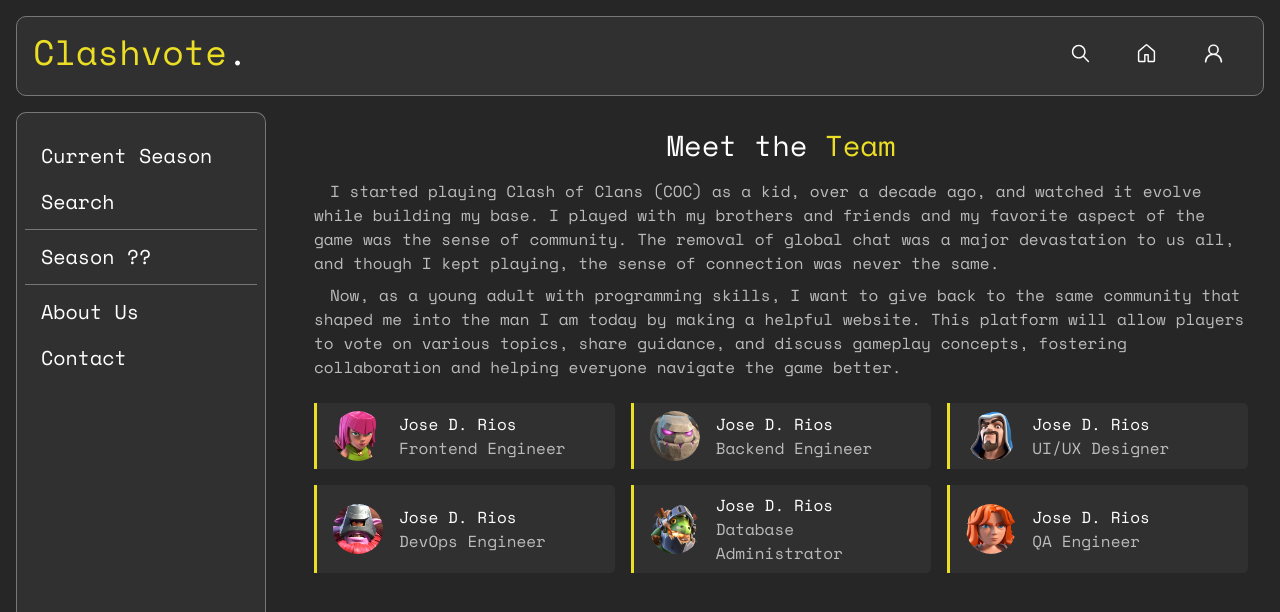
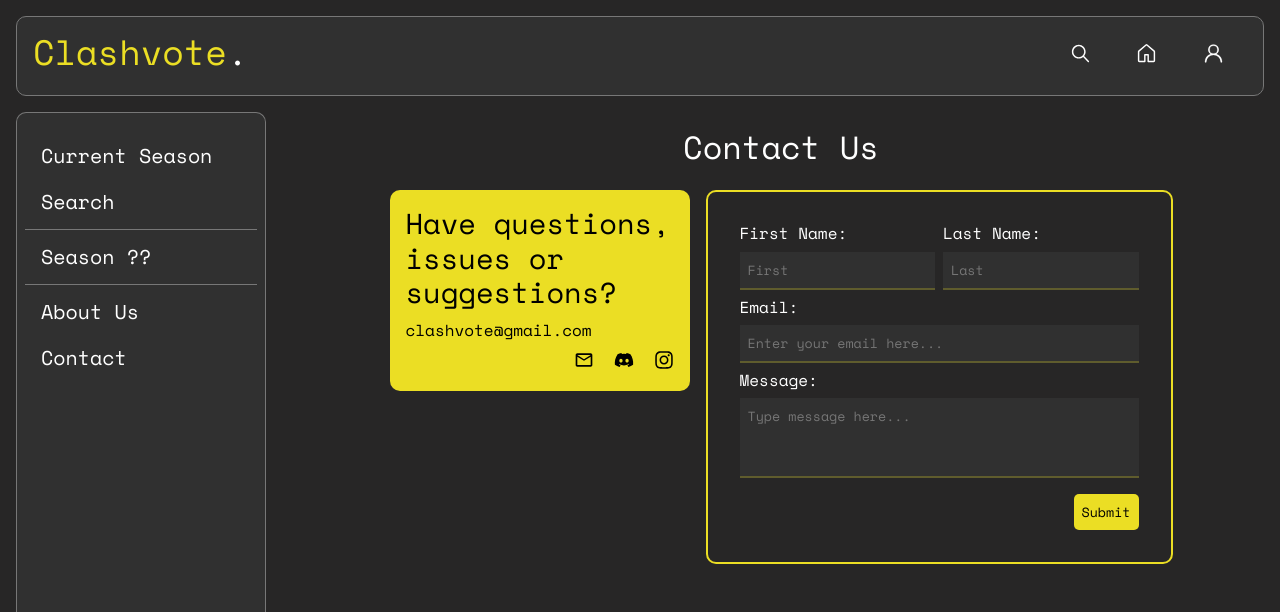
Before and after one commit to josedrios/clashvote, a React (Vite) app: page / in a window 1280 px wide. Shown: the top 612 px of the page. Built offline with nearby package versions, Linux system fonts and the light colour scheme.

Commit message:
Cleaned up contact.jsx alongside its scss code

```diff
--- a/src/Components/layout/App.jsx
+++ b/src/Components/layout/App.jsx
@@ -6,7 +6,7 @@ import "../../styles/main.scss";
 
 export default function App() {
     const [isSideBarOpen, setIsSideBarOpen] = useState(false);
-    const [mainView, setMainView] = useState("about");
+    const [mainView, setMainView] = useState("contact");
 
     const toggleSideBar = () => {
         setIsSideBarOpen(!isSideBarOpen);
--- a/src/Components/pages/Contact.jsx
+++ b/src/Components/pages/Contact.jsx
@@ -8,7 +8,7 @@ function Contact({}) {
             <h2 id="contact-title">Contact Us</h2>
             <div id="contact-body-container">
                 <div id="contact-info">
-                    <h3>Have questions or suggestions?</h3>
+                    <h3>Have questions, issues or suggestions?</h3>
                     <div>clashvote@gmail.com</div>
                     <div id="contact-buttons-container">
                         <button>
@@ -23,7 +23,7 @@ function Contact({}) {
                     </div>
                 </div>
                 <div id="contact-create-message">
-                    <form action="">
+                    <form action="" id="contact-form">
                         <div id="contact-naming-container">
                             <div
                                 id="first-name-section"
@@ -48,6 +48,7 @@ function Contact({}) {
                         />
                         <h4>Message:</h4>
                         <textarea name="" id="contact-message-text" placeholder="Type message here..."></textarea>
+                        <button id="contact-submit-btn" className="standard-btn">Submit</button>
                     </form>
                 </div>
             </div>
--- a/src/styles/components/_buttons.scss
+++ b/src/styles/components/_buttons.scss
@@ -1,3 +1,17 @@
+// General
+.standard-btn {
+    background-color: $primary-color;
+    border-radius: $border-radius-xs;
+    width: min-content;
+    padding: $spacing-sm;
+    color: black;
+    transition: $transition-instant;
+
+    &:hover {
+        background-color: darken($primary-color, 12%);
+    }
+}
+
 // Navbar
 .nav-button {
     background-color: transparent;
@@ -37,6 +51,11 @@
         fill: black;
         font-size: $font-size-lg;
     }
+}
+
+#contact-submit-btn {
+    margin-left: auto;
+    margin-top: $spacing-md;
 }
 
 // Navbar
--- a/src/styles/components/_forms.scss
+++ b/src/styles/components/_forms.scss
@@ -153,25 +153,6 @@ input[type="search"] {
 // ==========================
 // Contact Page
 // ==========================
-#contact-naming-container {
-    @include flex(row, space-between);
-    width: 100%;
-}
-
-.contact-name-section {
-    display: flex;
-    flex-direction: column;
-    width: 50%;
-
-    input {
-        width: 100%;
-    }
-}
-
-#first-name-section {
-    margin-right: $spacing-sm;
-}
-
 #contact-create-message {
     @include flex(column);
     border: 2px solid $primary-color;
@@ -181,6 +162,7 @@ input[type="search"] {
     margin-left: $spacing-md;
     width: calc(100% - $spacing-md);
     min-width: 50%;
+    max-width: 300px;
 
     h4 {
         font-size: $font-size-md;
@@ -203,6 +185,44 @@ input[type="search"] {
     }
 }
 
+@media (max-width: #{$breakpoint-sm}) {
+    #contact-create-message {
+        width: 100% !important;
+        margin-left: 0 !important;
+        max-width: none;
+    }
+}
+
+
+#contact-naming-container {
+    @include flex(row, space-between);
+    width: 100%;
+}
+
+@media (max-width: #{$breakpoint-xs}) {
+    #contact-naming-container {
+        flex-direction: column;
+    }
+
+    .contact-name-section {
+        width: 100% !important;
+    };
+}
+
+.contact-name-section {
+    display: flex;
+    flex-direction: column;
+    width: 50%;
+
+    input {
+        width: 100%;
+    }
+}
+
+#first-name-section {
+    margin-right: $spacing-sm;
+}
+
 // ==========================
 // Search Page
 // ==========================
--- a/src/styles/pages/_contact.scss
+++ b/src/styles/pages/_contact.scss
@@ -9,7 +9,7 @@
 }
 
 #contact-body-container {
-    display: flex;
+    @include flex(row, center);
     #contact-info,
     #contact-create-message {
         padding: $spacing-md;
@@ -58,9 +58,4 @@
     #contact-body-container {
         flex-direction: column;
     }
-
-    #contact-create-message {
-        width: 100% !important;
-        margin-left: 0 !important;
-    }
 }
```
